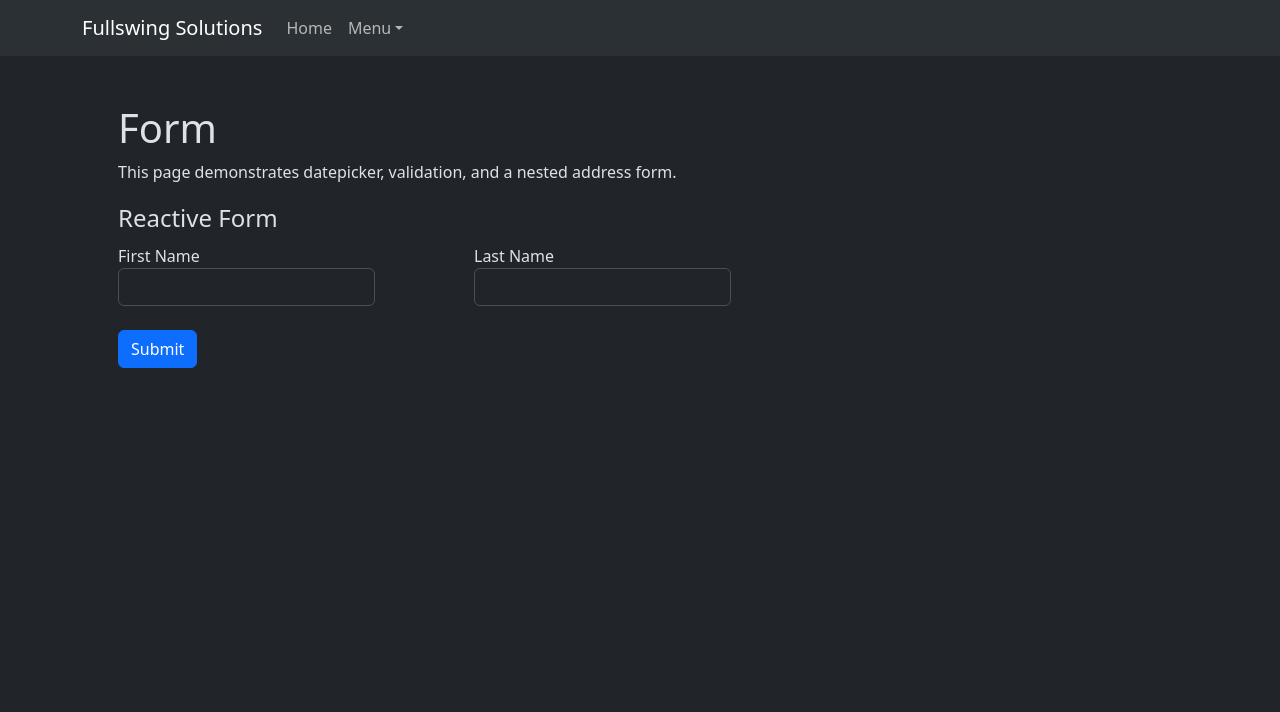
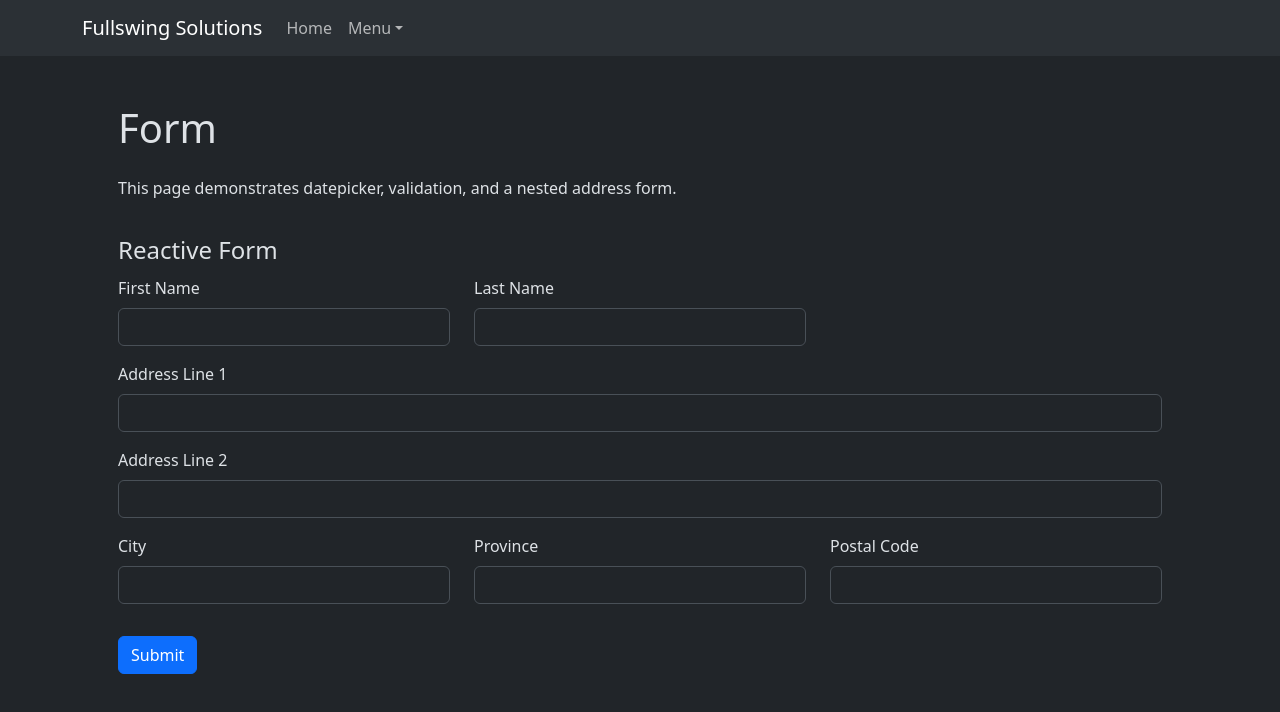
Before and after one commit to jburditt/react-demo, a Next.js app: page /feature/form in a window 1280 px wide. Shown: the top 712 px of the page. Built offline with nearby package versions, Linux system fonts and the light colour scheme.

Commit message:
start of address component

```diff
--- /dev/null
+++ b/src/app/components/address.tsx
@@ -0,0 +1,46 @@
+import Form from 'react-bootstrap/Form';
+import Col from 'react-bootstrap/Col';
+import Feedback from 'react-bootstrap/Feedback';
+
+export default function Textbox({ label, controlName, required }: any) {
+  return (
+    <>
+      <Form.Group className="mb-3" >
+        <Form.Label>Address Line 1</Form.Label>
+        <Form.Control type="text" required />
+        <Feedback type="invalid">
+          Address Line 1 is required.
+        </Feedback>
+      </Form.Group>
+
+      <Form.Group className="mb-3" >
+        <Form.Label>Address Line 2</Form.Label>
+        <Form.Control type="text" />
+      </Form.Group>
+
+      <Form.Group className="mb-3" as={Col} md="4" >
+        <Form.Label>City</Form.Label>
+        <Form.Control type="text" required />
+        <Feedback type="invalid">
+          City is required.
+        </Feedback>
+      </Form.Group>
+
+      <Form.Group className="mb-3" as={Col} md="4" >
+        <Form.Label>Province</Form.Label>
+        <Form.Control type="text" required />
+        <Feedback type="invalid">
+          Province is required.
+        </Feedback>
+      </Form.Group>
+
+      <Form.Group className="mb-3" as={Col} md="4" >
+        <Form.Label>Postal Code</Form.Label>
+        <Form.Control type="text" required />
+        <Feedback type="invalid">
+          Postal Code is required.
+        </Feedback>
+      </Form.Group>
+    </>
+  );
+}
--- a/src/app/components/textbox.tsx
+++ b/src/app/components/textbox.tsx
@@ -4,14 +4,12 @@ import Feedback from 'react-bootstrap/Feedback';
 
 export default function Textbox({ label, controlName, required }: any) {
   return (
-    <Form.Group as={Col} md="4">
-      <Form.Label>
-        { label }
-        <Form.Control type="text" name={ controlName } required={ required } />
-        <Feedback type="invalid">
-          { label } is required.
-        </Feedback>
-      </Form.Label>
+    <Form.Group className="mb-3" as={Col} md="4">
+      <Form.Label>{ label }</Form.Label>
+      <Form.Control type="text" name={ controlName } required={ required } />
+      <Feedback type="invalid">
+        { label } is required.
+      </Feedback>
     </Form.Group>
   );
 }
--- a/src/app/feature/form/page-component.tsx
+++ b/src/app/feature/form/page-component.tsx
@@ -1,5 +1,6 @@
 'use client'
 
+import Address from "@/app/components/address";
 import Textbox from "@/app/components/textbox";
 import { FormEvent, useState } from "react";
 import { Button, Form, Row } from "react-bootstrap";
@@ -33,9 +34,9 @@ export default function PageComponent() {
             <Textbox label="First Name" controlName="firstName" required></Textbox>
             <Textbox label="Last Name" controlName="lastName" required></Textbox>
 
-            {/* <fs-datepicker [datePickerFormControl]="$any(searchForm.get('date'))"></fs-datepicker>
+            {/* <fs-datepicker [datePickerFormControl]="$any(searchForm.get('date'))"></fs-datepicker> */}
 
-            <fs-address [addressForm]="$any(searchForm.get('addressForm'))"></fs-address> */}
+            <Address />
 
           </Row>
 
--- a/src/app/globals.css
+++ b/src/app/globals.css
@@ -40,3 +40,7 @@ a {
     color-scheme: dark;
   }
 }
+
+h1, h2, h3, h4, h5, h6, legend, p {
+  padding-bottom: 16px;
+}
```
